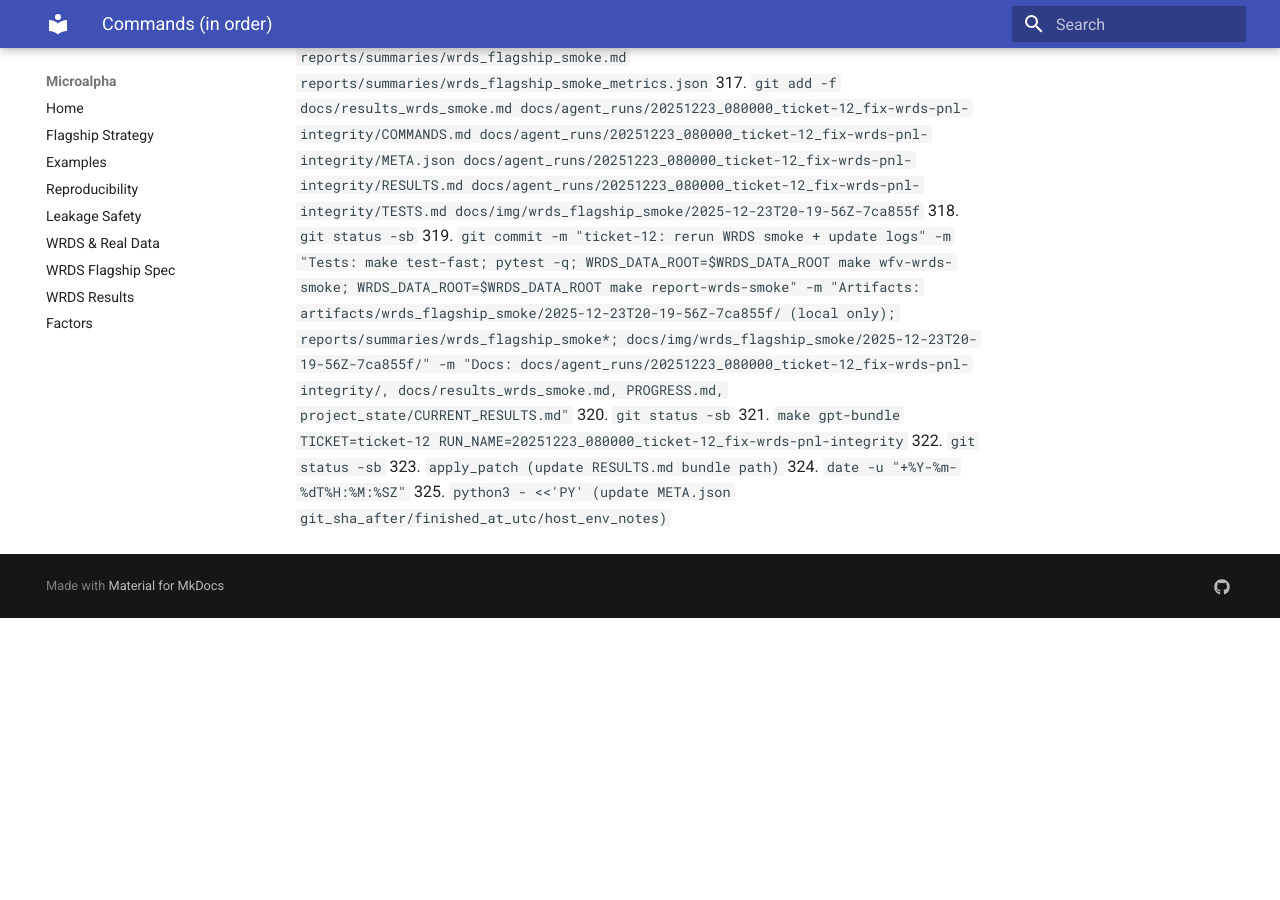
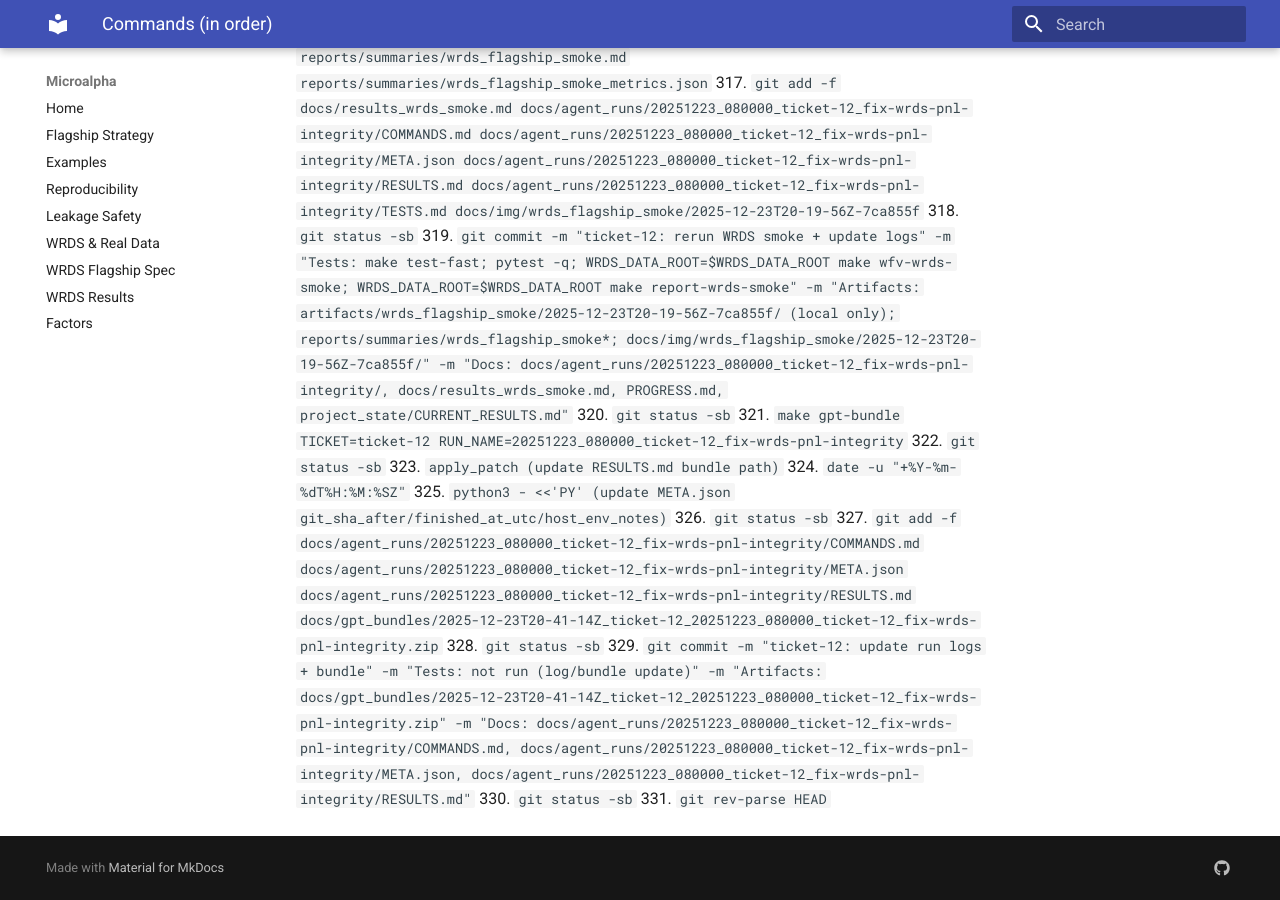
Before and after one commit to MateoBodon/microalpha, an MkDocs documentation site: the page built from docs/agent_runs/20251223_080000_ticket-12_fix-wrds-pnl-integrity/COMMANDS.md, in a window 1280 px wide and 900 px high, scrolled down 14089 px. Built offline with MkDocs 1.6.1 and Material for MkDocs 9.7.7, drawn with Linux system fonts in a browser that asks for light colours; before the commit the page ends 14707 px from its top, so only the background shows below that.

Commit message:
ticket-12: update command log
Tests: not run (log update)

Artifacts: none

Docs: docs/agent_runs/20251223_080000_ticket-12_fix-wrds-pnl-integrity/COMMANDS.md

```diff
--- a/docs/agent_runs/20251223_080000_ticket-12_fix-wrds-pnl-integrity/COMMANDS.md
+++ b/docs/agent_runs/20251223_080000_ticket-12_fix-wrds-pnl-integrity/COMMANDS.md
@@ -666,3 +666,9 @@ PY`
 323. `apply_patch (update RESULTS.md bundle path)`
 324. `date -u "+%Y-%m-%dT%H:%M:%SZ"`
 325. `python3 - <<'PY' (update META.json git_sha_after/finished_at_utc/host_env_notes)`
+326. `git status -sb`
+327. `git add -f docs/agent_runs/20251223_080000_ticket-12_fix-wrds-pnl-integrity/COMMANDS.md docs/agent_runs/20251223_080000_ticket-12_fix-wrds-pnl-integrity/META.json docs/agent_runs/20251223_080000_ticket-12_fix-wrds-pnl-integrity/RESULTS.md docs/gpt_bundles/2025-12-23T20-41-14Z_ticket-12_20251223_080000_ticket-12_fix-wrds-pnl-integrity.zip`
+328. `git status -sb`
+329. `git commit -m "ticket-12: update run logs + bundle" -m "Tests: not run (log/bundle update)" -m "Artifacts: docs/gpt_bundles/2025-12-23T20-41-14Z_ticket-12_20251223_080000_ticket-12_fix-wrds-pnl-integrity.zip" -m "Docs: docs/agent_runs/20251223_080000_ticket-12_fix-wrds-pnl-integrity/COMMANDS.md, docs/agent_runs/20251223_080000_ticket-12_fix-wrds-pnl-integrity/META.json, docs/agent_runs/20251223_080000_ticket-12_fix-wrds-pnl-integrity/RESULTS.md"`
+330. `git status -sb`
+331. `git rev-parse HEAD`
```
